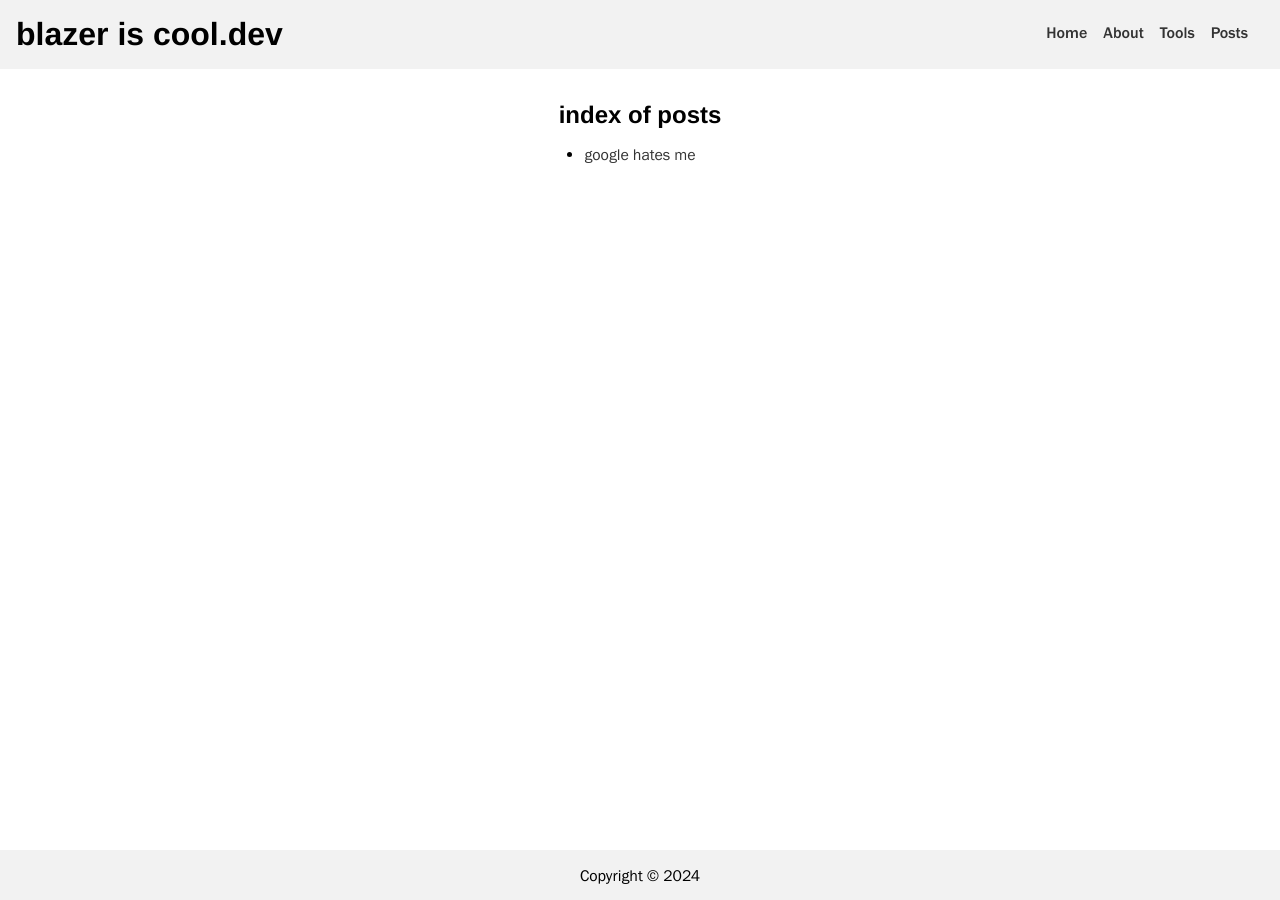
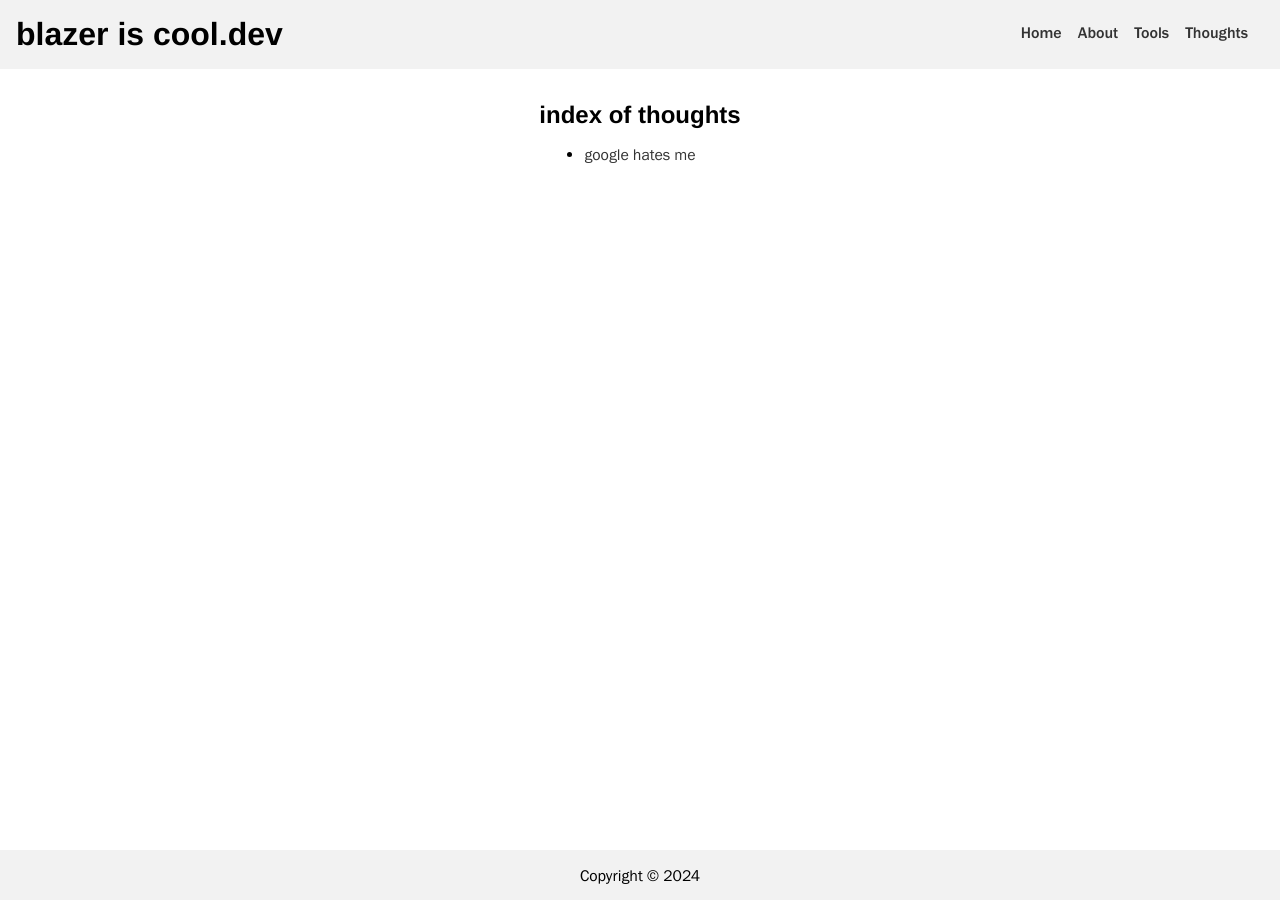
Before and after one commit to Blazer9001/blazer9001.github.io, a Jekyll site: the page built from thoughts.html, in a window 1280 px wide. Built offline with Jekyll 4.4.1, drawn with Linux system fonts in a browser that asks for light colours.

Commit message:
rename posts

```diff
--- a/_includes/header.html
+++ b/_includes/header.html
@@ -5,7 +5,7 @@
             <li><a href="/">Home</a></li>
             <li><a href="/about">About</a></li>
             <li><a href="/tools">Tools</a></li>
-            <li><a href="/posts">Posts</a></li>
+            <li><a href="/thoughts">Thoughts</a></li>
         </ul>
     </nav>
 </header>
--- a/posts.html
+++ b/thoughts.html
@@ -1,11 +1,15 @@
 ---
 layout: default
-title: post index
+title: thoughts index
 ---
 
-<h2>index of posts</h2>
+<h2>index of thoughts</h2>
 
 <ul style="text-align:left; display: inline-block;">
+  {% if site.posts.size == 0 %}
+    <p>nothing here yet</p>
+  {% endif %}
+
   {% for post in site.posts reversed %}
     <li>
       <a href="{{ post.url }}">{{ post.title }}</a>
```
